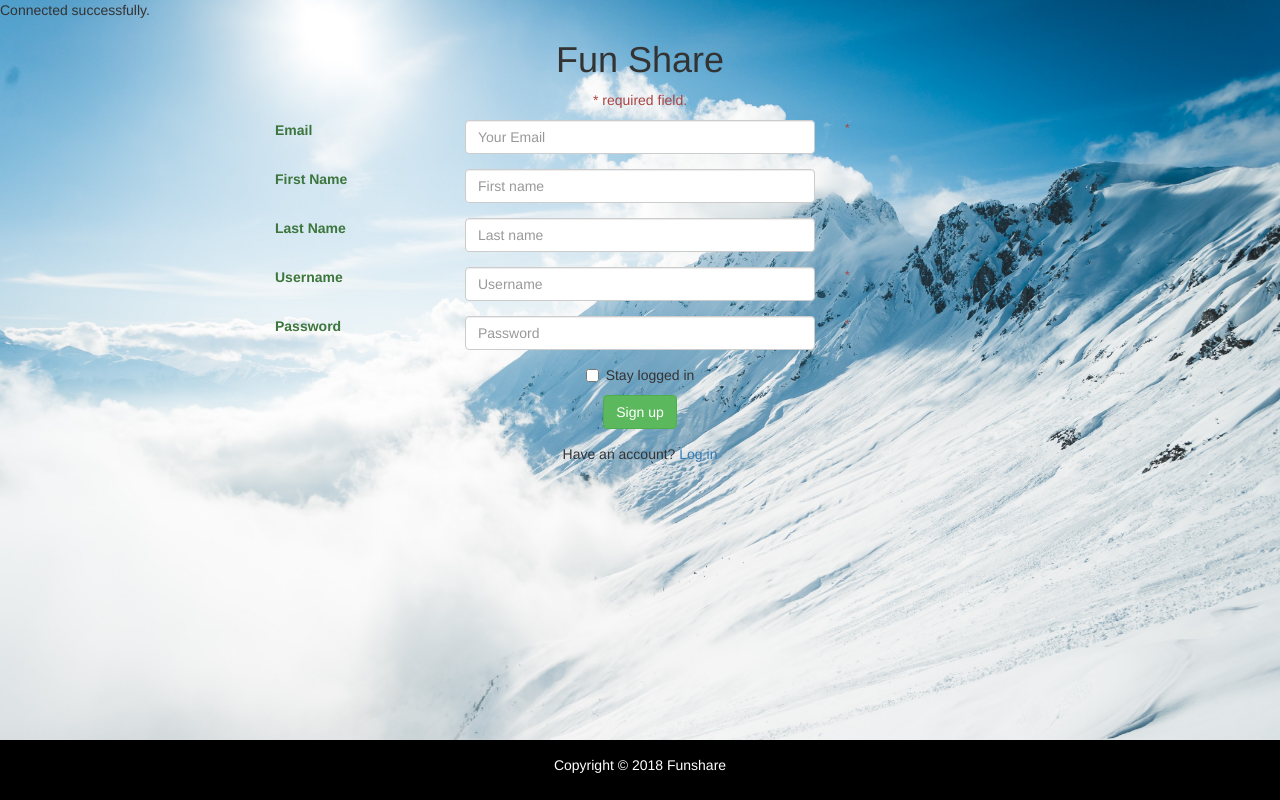
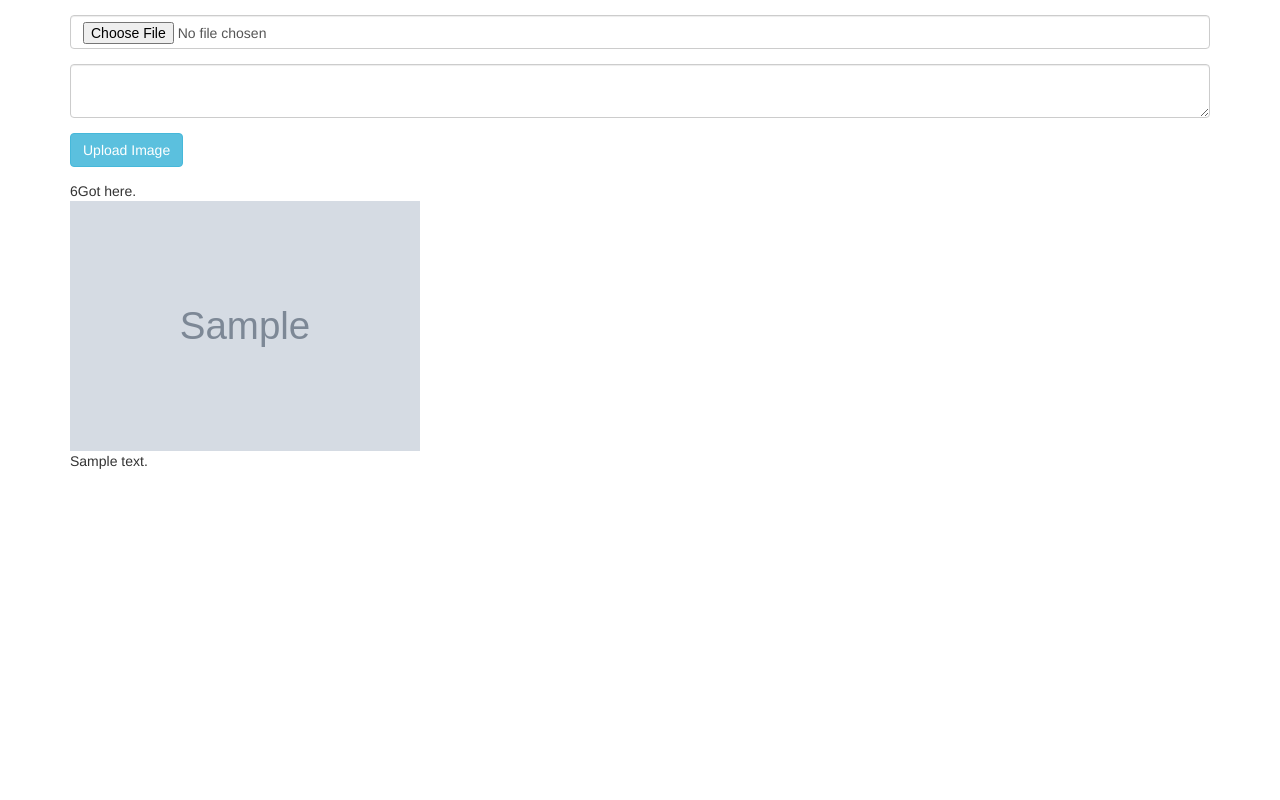
Before and after one commit to YoungScs/funshare, a PHP site: page / in a window 1280 px wide. Run offline with PHP 8.4, Linux system fonts and the light colour scheme; tables that the repository leaves empty or names only in its code hold one stand-in row (values such as "Sample post"); grey boxes marked "Sample" are stand-in pictures.

Commit message:
Add files via upload
Post comments, pictures and videos.

```diff
--- a/index.php
+++ b/index.php
@@ -1,287 +1,120 @@
 <?php
+    $msg="";
+    if(isset($_POST['upload'])){
+        $target="images/".basename($_FILES['image']['name']);
+        $servername = 'localhost';
+        $username = 'root';
+        $password = '';
 
-	include 'connectdb.php';
+        // Create connection
+        $con = new mysqli($servername, $username, $password, "pictures");
 
-	session_start();
 
-	if(array_key_exists("logout", $_GET)) {
+        // Check connection
+        if ($con->connect_error) {
+            die("Connection failed: " . $con->connect_error);
+        }
+       //here image include pictures and videos
+       $image=$_FILES['image']['name'];
+       $ext = pathinfo($image, PATHINFO_EXTENSION);
+       $allowed = array('jpg','png','gif','mp4','avi','mov','mpg','flv');
+       $video=array('mp4','avi','mov','mpg','flv');
+       $picture=array('jpg','png','gif');
+       $text=$_POST['text'];
+       if($image==null&&$text==null){
+           echo "You should post images or write text";
+       }
+       if( ! in_array( $ext, $allowed ) ) {echo 'the file format is not allowed';}
 
-		unset($_SESSION);
+       $sql="INSERT INTO images(image,text) VALUES ('$image', '$text')";
+       mysqli_query($con,$sql);
+       if(move_uploaded_file($_FILES['image']['tmp_name'],$target)){
+           $msg="Image uploaded successfully";
 
-		setcookie("user_id", "", time() - 60*60);
-
-		$_COOKIE["user_id"] = "";
-
-		session_destroy();
-
-	} else if((array_key_exists("user_id", $_SESSION) AND $_SESSION['user_id']) OR (array_key_exists("user_id", $_COOKIE) AND $_COOKIE['user_id'])) {
-
-		header("Location: homepage.php");
+       }else{
+           $msg="There was a problem uploading image";
+       }
 
     }
 
+?>
+<html>
+    <head>
+        <meta charset="UTF-8">
+        <title>Images Uploaded</title>
+   <script src="https://ajax.googleapis.com/ajax/libs/jquery/3.3.1/jquery.min.js"></script>
+  <link rel="stylesheet" href="https://maxcdn.bootstrapcdn.com/bootstrap/3.3.7/css/bootstrap.min.css">
+  <script src="https://maxcdn.bootstrapcdn.com/bootstrap/3.3.7/js/bootstrap.min.js"></script>
+    </head>
+    <body>
+        <div class="container">
+        <div id="content">
+             <form method="POST"
+                  action="index.php"
+                  enctype="multipart/form-data">
+                <div class="form-group"
+                <input type="hidden" name="size" value="1000000" class="form-control">
+                </div>
+                <div class="form-group">
+                    <input type="file" name="image" class="form-control">
+                </div>
+                <div class="form-group">
+                    <textarea name="text" cols="40" placeholder="Say something" class="form-control">
+                    </textarea>
+                </div>
+                <div>
+                    <input type="submit" name="upload" value="Upload Image" class="btn btn-info">
+                </div>
+            </form>
+<?php
 
-	$emailERR = "";
+        $servername = 'localhost';
+        $username = 'root';
+        $password = '';
+        // Create connection
+        $con = new mysqli($servername, $username, $password, "pictures");
 
-	$usernameERR = "";
+      $sql="SELECT * FROM images";
+      $result=mysqli_query($con, $sql);
 
-	$passwordERR = "";
+      while($row=mysqli_fetch_array($result)){
+          echo sizeof($row);
+           echo "Got here.";
+           $ext = pathinfo($row['image'], PATHINFO_EXTENSION);
+           $video=array('mp4','avi','mov','mpg','flv');
+           $picture=array('jpg','png','gif');
+          if( in_array( $ext, $picture) ){
 
-	$error = "";
+           echo"<div id='image_div' >";
 
-	$email = "";
+           echo"<img  src='images/".$row['image']."' height='250' width='350'>";
 
-	$username = "";
+           echo"<p>".$row['text']."</p>";
+          echo "</div>";
+          }
+          else{
 
-	$password = "";
 
-	if ($_SERVER["REQUEST_METHOD"] == "POST") {
+          echo"<video src='images/".$row['image']."' width='320' height='240' controls></video>";
 
-		if (empty($_POST["email"])) {
-
-			$emailERR = "Email is Required";
-
-		} else {
-
-			$email = test_input($_POST["email"]);
-
-		}
-
-		if (empty($_POST["username"])) {
-
-			$usernameERR = "Username is Required";
-
-		} else {
-
-			$username = test_input($_POST["username"]);
-
-		}
-
-		if (empty($_POST["password"])) {
-
-			$passwordERR = "Password is Required";
-
-		} else {
-
-			$password = test_input($_POST["password"]);
-
-		}
-
-		// type in password again
-		if (empty($emailERR) && empty($usernameERR) && empty($passwordERR)) {
-
-			$email = mysqli_real_escape_string($con, $email);
-
-			$emailQuery = "SELECT user_id FROM user WHERE email = '$email';";
-
-			$emailRes = mysqli_query($con, $emailQuery);
-
-			$username = mysqli_real_escape_string($con, $username);
-
-			$usernameQuery = "SELECT user_id FROM user WHERE username = '$username';";
-
-			$usernameRes = mysqli_query($con, $usernameQuery);
-
-			if(mysqli_num_rows($emailRes) > 0) {
-
-				$emailERR = "That email address is taken.";
-
-			} else if(mysqli_num_rows($usernameRes) > 0) {
-
-				$usernameERR = "That username is taken.";
-
-			}else {
-
-				$firstname = mysqli_real_escape_string($con, $_POST['firstname']);
-
-				$lastname = mysqli_real_escape_string($con, $_POST['lastname']);
-
-				$password = password_hash($password, PASSWORD_BCRYPT);
-
-				$currentTime = date("Y-m-d h:i:sa");
-
-				//need to insert current time to table
-				$query = "INSERT INTO user (email, first_name, last_name, username, salted_password, date_created) VALUES ('$email', '$firstname', '$lastname', '$username', '$password', '$currentTime');";
-
-				if(!mysqli_query($con, $query)) {
-
-					$error = "<p>Could not sign you up - please try again later.</p>";
-
-				} else {
-
-					$_SESSION['user_id'] = mysqli_insert_id($con);
-
-					$_SESSION['username'] = $username;
-
-					$_SESSION['user_email'] = $email;
-
-					if($_POST['stayLoggedIn'] == '1') {
-
-						setcookie("user_id", mysqli_insert_id($con), time() + 60*60*24*365);
-					}
-
-					header("Location: homepage.php");
-
-				}
-			}
+          echo"<p>".$row['text']."</p>";
 
           }
 
       }
 
-	function test_input($data) {
-
-		$data = trim($data);
-
-		$data = stripslashes($data);
-
-		$data = htmlspecialchars($data);
-
-		return $data;
-
-	}
-
+//      $sql="SELECT * FROM images WHERE id='22'";
+//      $result=mysqli_query($con, $sql);
+//      while($row=mysqli_fetch_array($result)){
+//
+//          echo"<video src='images/".$row['image']."' width='320' height='240' autoplay>"."</video>";
+//
+//          echo"<p>".$row['text']."</p>";
+//
+//      }
 ?>
 
-<!DOCTYPE html>
-<html>
-
-	<?php include 'header.php'; ?>
-
-	<?php include 'cover.php'; ?>
-
-    <body>
-
-		<div class="container">
-
-			<div class="col-md-8 col-md-offset-2">
-
-				<div class="text-center">
-
-					<h1>Fun Share</h1>
-
-					<div class="text-center">
-
-						<p><span class="text-danger">* required field.</span></p>
-
         </div>
-
         </div>
-
-				<form id="user_info" method="post" action="<?php echo htmlspecialchars($_SERVER["PHP_SELF"]); ?>">
-
-					<div class="form-group row">
-
-						<label for="email" class="col-sm-3 col-form-label text-success">Email</label>
-
-						<div class="col-sm-6">
-
-							<input class="form-control is-valid" type="email" id="email" name="email" placeholder="Your Email">
-
-						</div>
-
-						<div class="col-sm-3">
-
-							<small id="emailHelp" class="text-danger">* <?php echo $emailERR; ?></small>
-
-						</div>
-
-					</div>
-
-					<div class="form-group row">
-
-						<label for="firstname" class="col-sm-3 col-form-label text-success">First Name</label>
-
-						<div class="col-sm-6">
-
-							<input class="form-control is-valid" type="firstname" id="firstname" name="firstname" placeholder="First name">
-
-						</div>
-
-					</div>
-
-					<div class="form-group row">
-
-						<label for="lastname" class="col-sm-3 col-form-label text-success">Last Name</label>
-
-						<div class="col-sm-6">
-
-							<input class="form-control is-valid" type="lastname" id="lastname" name="lastname" placeholder="Last name">
-
-						</div>
-
-					</div>
-
-					<div class="form-group row">
-
-						<label for="username" class="col-sm-3 col-form-label text-success">Username</label>
-
-						<div class="col-sm-6">
-
-							<input class="form-control is-valid" type="username" id="username" name="username" placeholder="Username">
-
-						</div>
-
-						<div class="col-sm-3">
-
-							<small id="usernameHelp" class="text-danger">* <?php echo $usernameERR; ?></small>
-
-						</div>
-
-					</div>
-
-					<div class="form-group row">
-
-						<label for="password" class="col-sm-3 col-form-label text-success">Password</label>
-
-						<div class="col-sm-6">
-
-							<input class="form-control is-valid" type="password" id="password" name="password" placeholder="Password">
-
-						</div>
-
-						<div class="col-sm-3">
-
-							<small id="passwordHelp" class="text-danger">* <?php echo $passwordERR; ?></small>
-
-						</div>
-
-					</div>
-
-					<div class="text-center">
-
-						<div class="checkbox">
-
-							<label>
-
-								<input type="checkbox" id="stayLoggedIn" name="stayLoggedIn" value=1>
-
-							Stay logged in
-
-							</label>
-
-						</div>
-
-						<fieldset class="form-group">
-
-							<input class="btn btn-success" type="submit" id="submit" name="submit" value="Sign up">
-
-							<?php echo $error; ?>
-
-						</fieldset>
-
-						<p>Have an account?<a href="login.php"> Log in</a></p>
-
-					</div>
-
-				</form>
-
-			</div>
-
-		</div>
-
     </body>
-
-	<?php include 'footer.php'; ?>
-
 </html>
```
Lines whose indentation alone changed are shown as unchanged.
